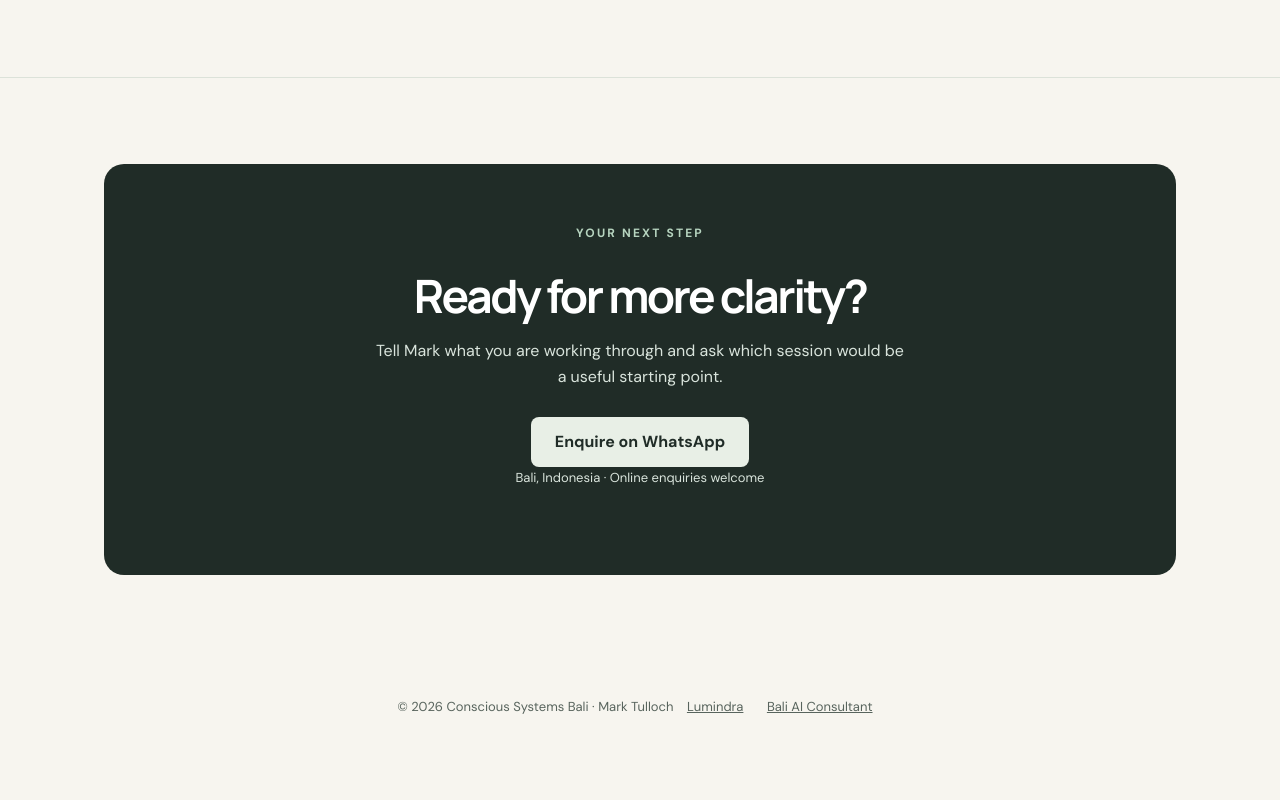
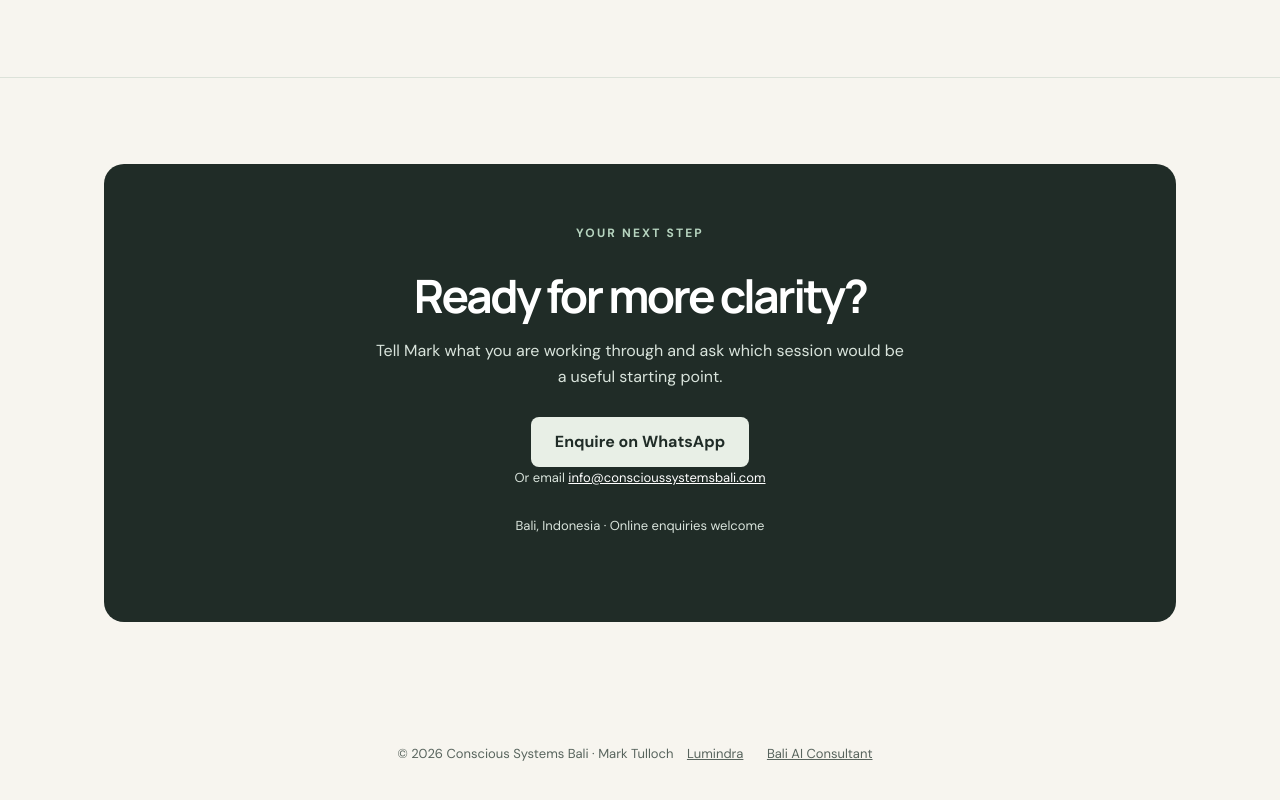
Before and after one commit to Fumaster/conscioussystemsbali, a plain HTML site: page index.html in a window 1280 px wide. Shown: the part 2923-3723 px from the top of the page. Before the commit the page ends 3675 px from the top, so only its background shows below. Drawn offline with Linux system fonts and the light colour scheme.

Commit message:
Add tested Conscious Systems business email to contact section

```diff
--- a/index.html
+++ b/index.html
@@ -24,7 +24,7 @@
 <section class="section" id="sessions"><div class="wrap"><p class="eyebrow">Work with Mark</p><h2>Choose where to begin.</h2><p class="intro">Start with one conversation, or explore a more structured process. Ask about current session details and availability.</p><div class="cards"><article class="card"><p class="number">START HERE</p><h3>Clarity Intensive</h3><p>A focused one-to-one conversation to unpack a specific challenge and identify a useful next step.</p></article><article class="card"><p class="number">GO DEEPER</p><h3>Clarity Mapping</h3><p>A structured session to examine patterns, priorities and the direction you want to take.</p></article><article class="card"><p class="number">CONTINUE</p><h3>Ongoing Alignment</h3><p>Explore a multi-step realignment or continued support as you put your insights into practice.</p></article></div><p class="note">Session formats and fees are confirmed before booking. These sessions are not a substitute for medical or mental-health treatment.</p></div></section>
 <section class="section alt" id="about"><div class="wrap two"><img class="portrait" src="img1.jpg" alt="Mark Tulloch, founder of Conscious Systems Bali" loading="lazy"><div><p class="eyebrow">Meet your guide</p><h2>Mark Tulloch</h2><p>After decades leading teams and businesses in hospitality, Mark created Conscious Systems to share practical lessons about clarity, resilience and personal direction.</p><p>His approach combines lived experience, reflection and straightforward frameworks rather than complicated theory.</p><a class="button secondary" href="#contact">Start a conversation</a></div></div></section>
 <section class="section" id="questions"><div class="wrap faq"><p class="eyebrow">Frequently asked questions</p><h2>What to expect</h2><details><summary>Who are these sessions for?</summary><p>Adults looking for greater clarity around personal direction, priorities, change or leadership challenges.</p></details><details><summary>Can I join online?</summary><p>Yes. Sessions can be discussed for Bali or online, subject to availability.</p></details><details><summary>Do I need to commit to a programme?</summary><p>No. You can begin by enquiring about a single session and decide whether further work makes sense.</p></details><details><summary>Is this therapy or medical treatment?</summary><p>No. Conscious Systems offers personal guidance and practical reflection, not diagnosis, clinical treatment or emergency support.</p></details></div></section>
-<section class="section" id="contact"><div class="wrap"><div class="cta"><p class="eyebrow" style="color:#b6d4bf">Your next step</p><h2>Ready for more clarity?</h2><p>Tell Mark what you are working through and ask which session would be a useful starting point.</p><a class="button" href="https://wa.me/6282144029645?text=Hello%20Mark%2C%20I%27d%20like%20to%20enquire%20about%20a%20Conscious%20Systems%20session." target="_blank" rel="noopener noreferrer">Enquire on WhatsApp</a><p class="note" style="color:#d9e4dc">Bali, Indonesia · Online enquiries welcome</p></div></div></section>
+<section class="section" id="contact"><div class="wrap"><div class="cta"><p class="eyebrow" style="color:#b6d4bf">Your next step</p><h2>Ready for more clarity?</h2><p>Tell Mark what you are working through and ask which session would be a useful starting point.</p><a class="button" href="https://wa.me/6282144029645?text=Hello%20Mark%2C%20I%27d%20like%20to%20enquire%20about%20a%20Conscious%20Systems%20session." target="_blank" rel="noopener noreferrer">Enquire on WhatsApp</a><p class="note" style="color:#d9e4dc">Or email <a href="mailto:info@conscioussystemsbali.com" style="color:#fff">info@conscioussystemsbali.com</a></p><p class="note" style="color:#d9e4dc">Bali, Indonesia · Online enquiries welcome</p></div></div></section>
 </main>
 <footer>© 2026 Conscious Systems Bali · Mark Tulloch <a href="https://lumindra.co/">Lumindra</a> <a href="https://bali-ai-consultant.com/">Bali AI Consultant</a></footer>
 </body></html>
```
